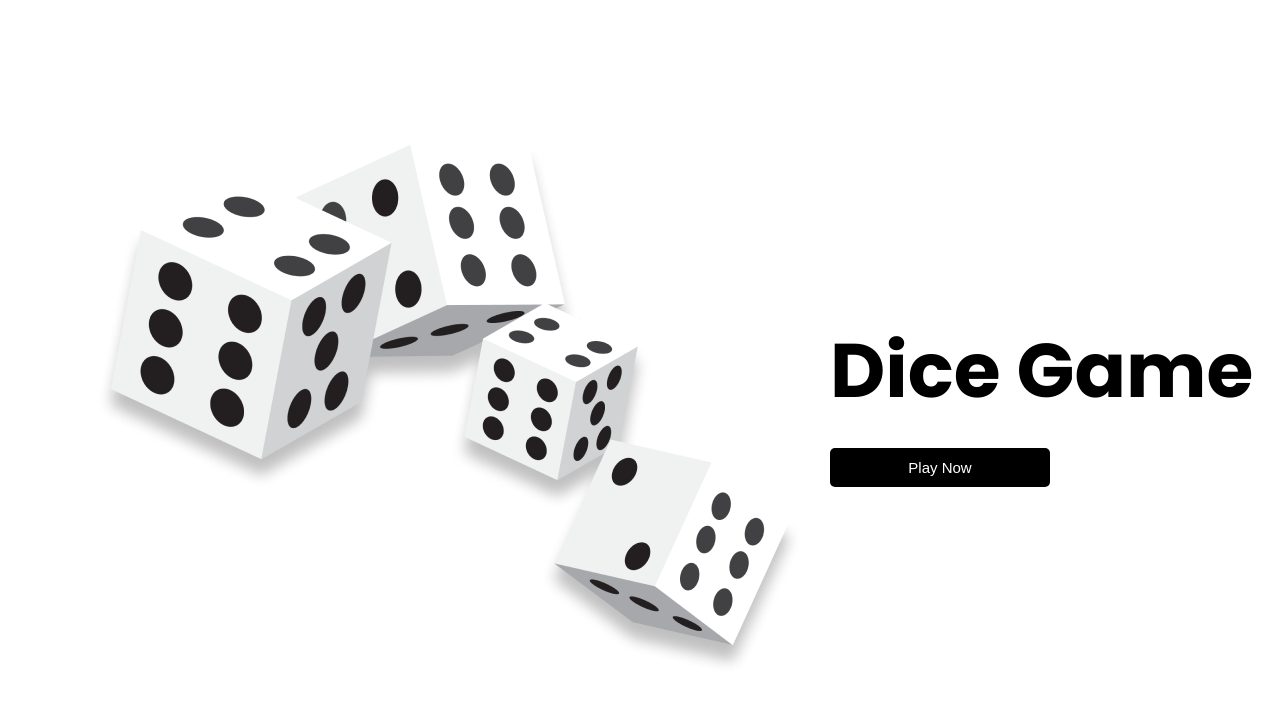
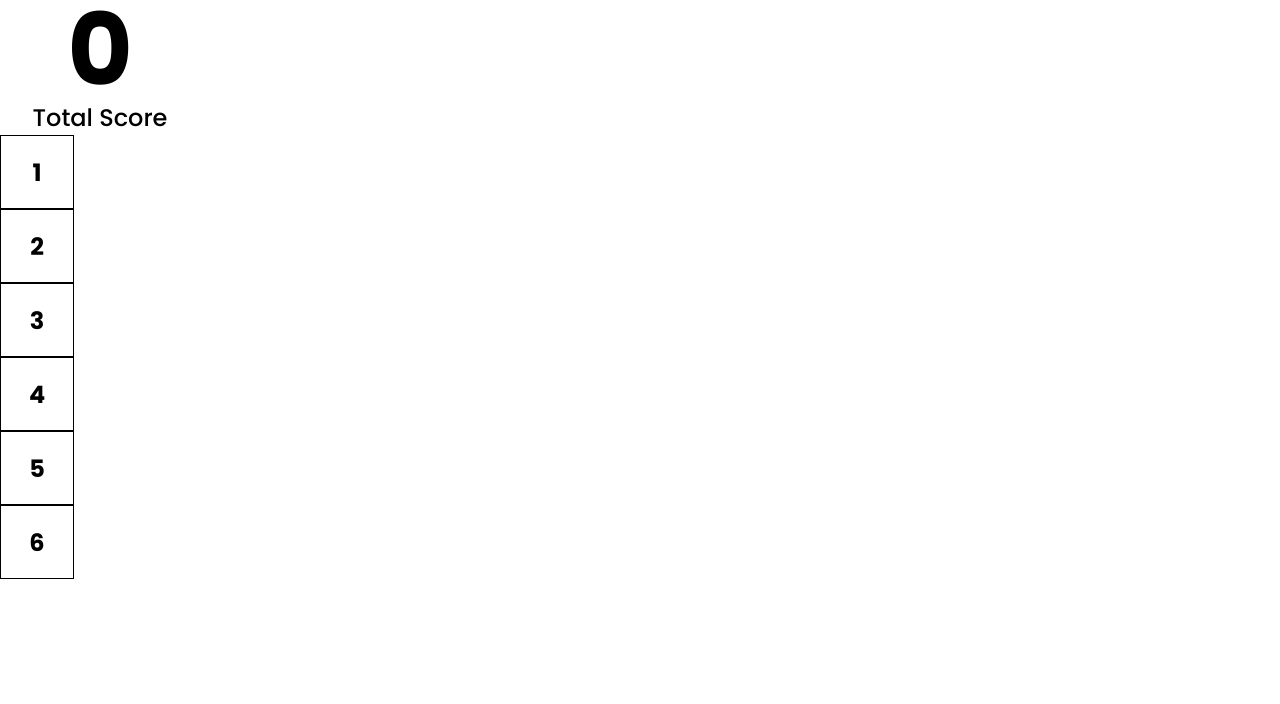
Before and after one commit to bhavnisharora/Dice-Game, a React (Vite) app: page / in a window 1280 px wide. Shown: the top 704 px of the page. Built offline with nearby package versions, Linux system fonts and the light colour scheme.

Commit message:
gameplay added

```diff
--- a/src/App.jsx
+++ b/src/App.jsx
@@ -1,10 +1,19 @@
-import React from 'react'
+import React, { useState } from 'react'
 import StartGame from './components/StartGame'
+import GamePlay from './components/GamePlay'
 function App() {
+  const [isGameStarted, setIsGameStarted] = useState(true)
 
+  const toggleGamePlay = () => {
+    setIsGameStarted(!isGameStarted);
+  }
   return (
     <>
-      <StartGame />
+      {
+
+        isGameStarted ? <GamePlay /> : <StartGame toggle={toggleGamePlay} />
+      }
+
     </>
   )
 }
--- /dev/null
+++ b/src/components/GamePlay.jsx
@@ -0,0 +1,14 @@
+import React from 'react'
+import TotalScore from './TotalScore'
+import NumberSelector from './NumberSelector'
+const GamePlay = () => {
+    return (
+        <main>
+            <TotalScore />
+            <NumberSelector />
+
+        </main>
+    )
+}
+
+export default GamePlay
--- /dev/null
+++ b/src/components/NumberSelector.jsx
@@ -0,0 +1,35 @@
+import { useState } from 'react';
+import styled from 'styled-components';
+
+const NumberSelector = () => {
+    const arrayNumbers = [1, 2, 3, 4, 5, 6];
+    const [selectedNumbers, setSelectedNumbers] = useState();
+    console.log(selectedNumbers);
+
+    return (
+        <div>
+            {arrayNumbers.map((number, i) => {
+                return <Box key={i}
+                    isSelected={selectedNumbers === number}
+                    onClick={() => setSelectedNumbers(number)}>{number}</Box>
+            })
+            }
+        </div>
+    )
+}
+
+export default NumberSelector;
+
+const Box = styled.div
+    `
+height: 72px;
+width: 72px;
+border:1px solid black;
+display:grid;
+cursor:pointer;
+place-items:center;
+font-size: 24px;
+font-weight: 700;
+background-color: ${props => props.isSelected ? 'black' : 'white'};
+color: ${props => !props.isSelected ? 'black' : 'white'};
+`;
--- a/src/components/StartGame.jsx
+++ b/src/components/StartGame.jsx
@@ -1,6 +1,6 @@
 import styled from 'styled-components';
 
-const StartGame = () => {
+const StartGame = ({ toggle }) => {
     return (
         <Container>
             <div>
@@ -8,7 +8,7 @@
             </div>
             <div className='content'>
                 <h1>Dice Game</h1>
-                <Button>Play Now</Button>
+                <Button onClick={toggle}>Play Now</Button>
             </div>
         </Container>
     )
--- /dev/null
+++ b/src/components/TotalScore.jsx
@@ -0,0 +1,25 @@
+import styled from 'styled-components';
+
+const TotalScore = () => {
+  return (
+    <ScoreContainer>
+      <h1>0</h1>
+      <p>Total Score</p>
+    </ScoreContainer>
+  )
+}
+
+export default TotalScore;
+
+const ScoreContainer = styled.div`
+text-align: center;
+max-width: 200px;
+  h1{
+font-size: 100px;
+line-height: 100px;
+  }
+  p{
+    font-size : 24px;
+    font-weight: 500;
+  }
+`;
```
